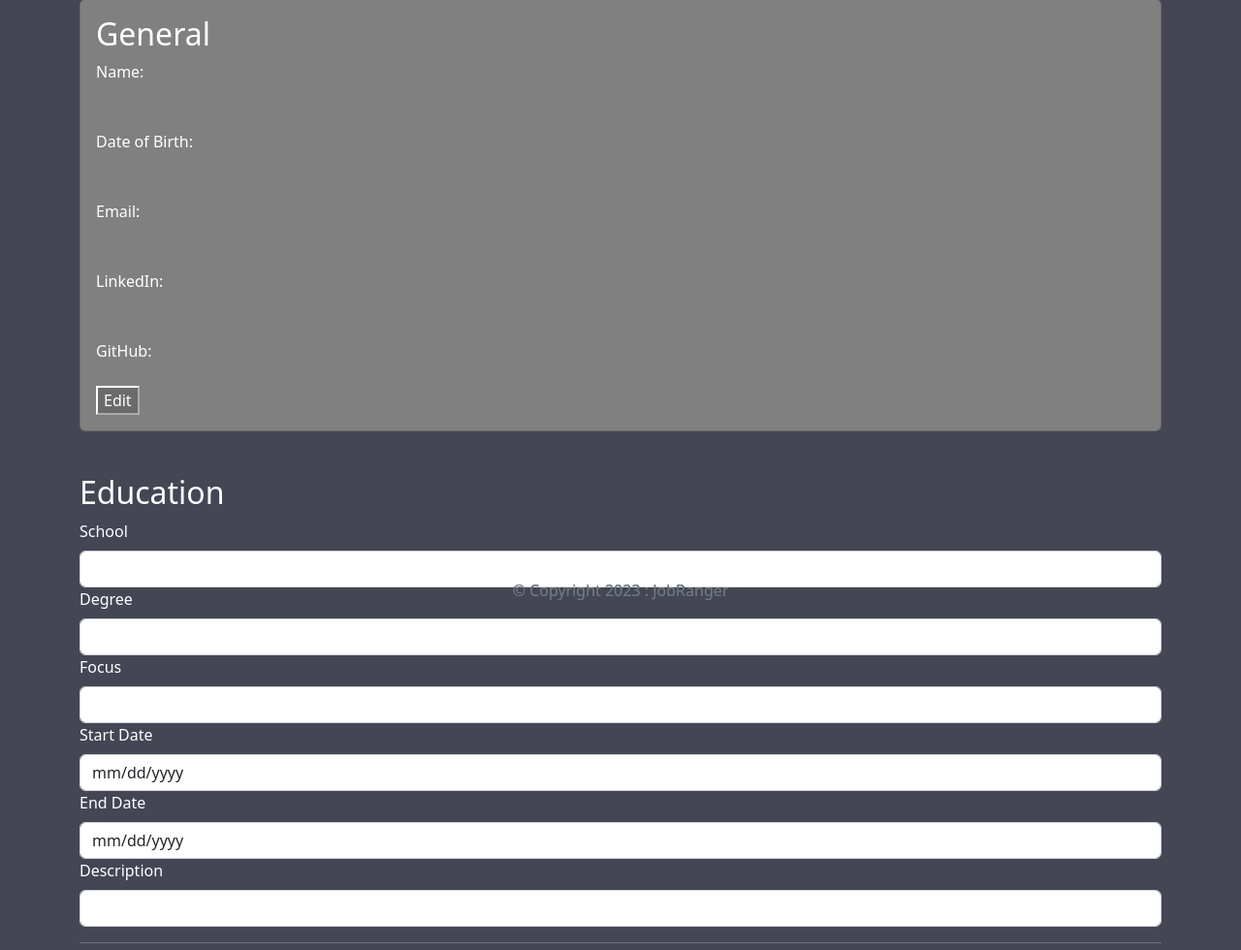
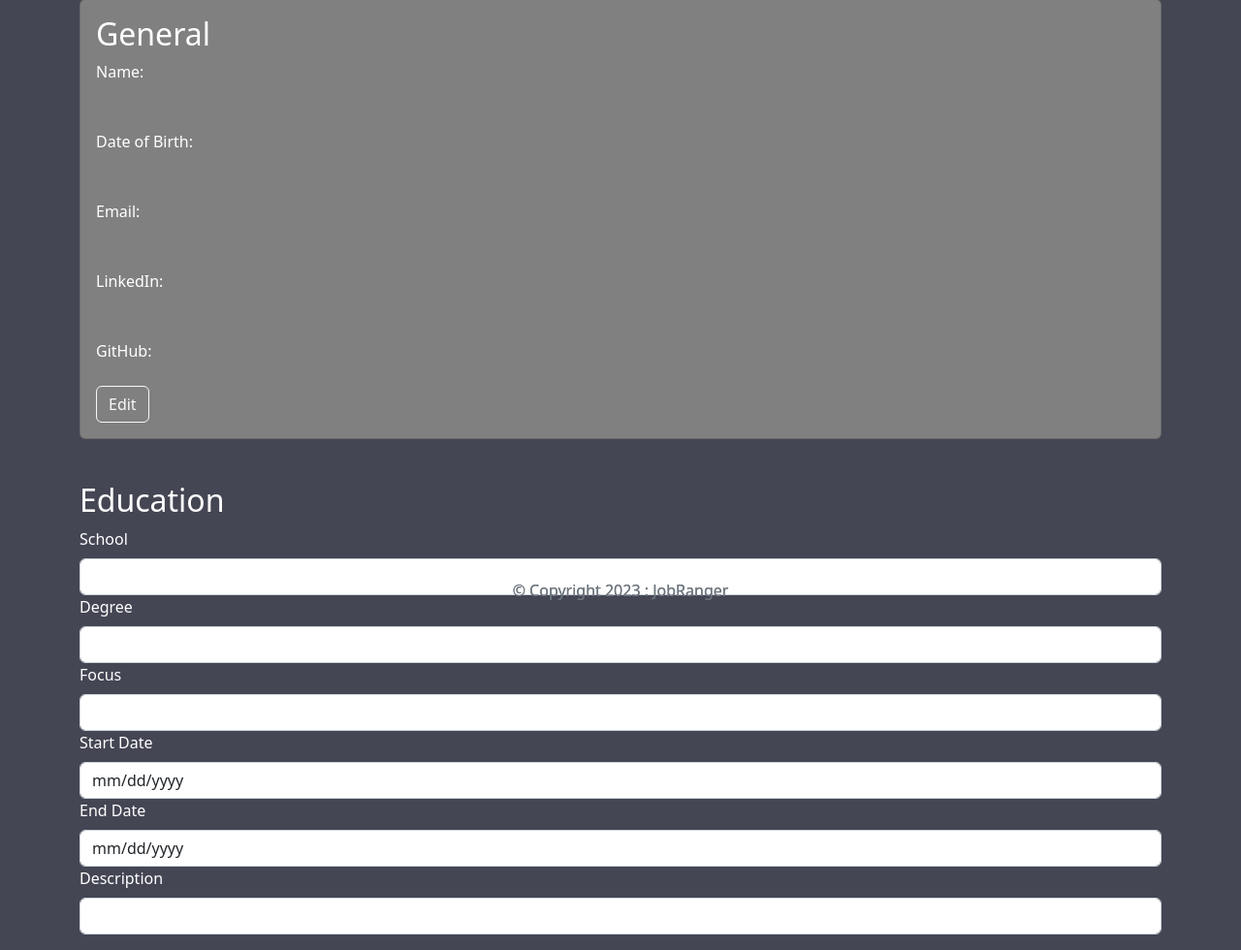
Before and after one commit to GrantHGR/JobRanger, a Node server app: template src/views/pages/info.ejs in a window 1280 px wide. Shown: the part 163-1143 px from the top of the page at 97% size. Run offline with Node 20, Linux system fonts and the light colour scheme; the template is opened without the code that fills it, so the values that code supplies are empty; some libraries are stand-ins or nearby versions.

Commit message:
New front end integration

```diff
--- a/src/index.js
+++ b/src/index.js
@@ -79,7 +79,7 @@ app.get('/home', (req, res) => {
 })
 
 app.get('/discover', (req, res) => {
-  res.render("pages/discover")
+  res.render("pages/jobSearch")
 })
 
 app.post('/login', async (req, res) => {
--- a/src/views/pages/JobSearch.ejs
+++ b/src/views/pages/JobSearch.ejs
@@ -2,7 +2,7 @@
 <%- include ('../partials/menu') %>
 
 <main>
-    <div class="container">
+    <div class="container" style="padding-top: 20px;">
       <h1>Job Search Results</h1>
       <form action="/JobSearch" method="POST">
         <div class="container">
--- a/src/views/pages/info.ejs
+++ b/src/views/pages/info.ejs
@@ -49,7 +49,7 @@
                                         <br>
                                         <form action="/info/editGeneral" method="POST" float="right">
                                             <input id="id" name="id" hidden value="<%= data[0][0].id %>" />
-                                            <button type="submit">Edit</button>
+                                            <button class="btn btn-outline-light" type="submit">Edit</button>
                                         </form>
                                 </tbody>
                             </table>
@@ -58,7 +58,7 @@
                     <% ; %>
                 </div>
                 <% } else { %>
-                    <div class="container" style="padding-top: 10px">
+                    <div class="container" style="padding-top: 10px; background-color: #808080;">
                         <form action="/info/addGeneral" method="POST">
 
                             <label for="firstname">First Name</label>
@@ -86,7 +86,7 @@
                         <% }%>
                     </div>
                     <br>
-                    <div class="container" style="padding-top: 20px">
+                    <div class="container" style="padding-top: 20px;">
                         <form action="/info/addEducation" method="POST" id="education">
                             <h2>Education</h2>
 
@@ -118,7 +118,7 @@
                     <br>
                     <div class="container">
                         <% data[1].forEach(function(item){ %>
-                            <div class="card" style="width: 100%">
+                            <div class="card" style="width: 100%; background-color: #808080;">
                                 <div class="card-body">
                                     <table>
                                         <tbody>
@@ -153,11 +153,11 @@
                                             <br>
                                             <form action="/info/editEducation" method="POST" float="right">
                                                 <input id="id" name="id" hidden value="<%= item.id %>" />
-                                                <button type="submit">Edit</button>
+                                                <button class="btn btn-outline-light" type="submit">Edit</button>
                                             </form>
                                             <form action="/info/rmEducation" method="POST" float="right">
                                                 <input id="id" name="id" hidden value="<%= item.id %>" />
-                                                <button type="submit">Delete</button>
+                                                <button class="btn btn-outline-light" type="submit">Delete</button>
                                             </form>
                                         </tbody>
                                     </table>
@@ -197,7 +197,7 @@
                     <br>
                     <div class="container">
                         <% data[2].forEach(function(item){ %>
-                            <div class="card" style="width: 100%">
+                            <div class="card" style="width: 100%; background-color: #808080;">
                                 <div class="card-body">
                                     <table>
                                         <tbody>
@@ -228,11 +228,11 @@
                                             <br>
                                             <form action="/info/editExperience" method="POST" float="right">
                                                 <input id="id" name="id" hidden value="<%= item.id %>" />
-                                                <button type="submit">Edit</button>
+                                                <button class="btn btn-outline-light" type="submit">Edit</button>
                                             </form>
                                             <form action="/info/rmExperience" method="POST" float="right">
                                                 <input id="id" name="id" hidden value="<%= item.id %>" />
-                                                <button type="submit">Delete</button>
+                                                <button class="btn btn-outline-light" type="submit">Delete</button>
                                             </form>
                                         </tbody>
                                     </table>
@@ -259,7 +259,7 @@
                     <br>
                     <div class="container">
                         <% data[3].forEach(function(item){ %>
-                            <div class="card" style="width: 100%">
+                            <div class="card" style="width: 100%; background-color: #808080;">
                                 <div class="card-body">
                                     <table>
                                         <tbody>
@@ -270,11 +270,11 @@
                                             <br>
                                             <form action="/info/editSkill" method="POST" float="right">
                                                 <input id="id" name="id" hidden value="<%= item.id %>" />
-                                                <button type="submit">Edit</button>
+                                                <button class="btn btn-outline-light" type="submit">Edit</button>
                                             </form>
                                             <form action="/info/rmSkill" method="POST" float="right">
                                                 <input id="id" name="id" hidden value="<%= item.id %>" />
-                                                <button type="submit">Delete</button>
+                                                <button class="btn btn-outline-light" type="submit">Delete</button>
                                             </form>
                                         </tbody>
                                     </table>
@@ -305,7 +305,7 @@
                     <br>
                     <div class="container">
                         <% data[4].forEach(function(item){ %>
-                            <div class="card" style="width: 100%">
+                            <div class="card" style="width: 100%; background-color: #808080;">
                                 <div class="card-body">
                                     <table>
                                         <tbody>
@@ -321,11 +321,11 @@
                                             <br>
                                             <form action="/info/editLanguage" method="POST" float="right">
                                                 <input id="id" name="id" hidden value="<%= item.id %>" />
-                                                <button type="submit">Edit</button>
+                                                <button class="btn btn-outline-light" type="submit">Edit</button>
                                             </form>
                                             <form action="/info/rmLanguage" method="POST" float="right">
                                                 <input id="id" name="id" hidden value="<%= item.id %>" />
-                                                <button type="submit">Delete</button>
+                                                <button class="btn btn-outline-light" type="submit">Delete</button>
                                             </form>
                                         </tbody>
                                     </table>
@@ -355,7 +355,7 @@
                     <br>
                     <div class="container">
                         <% data[5].forEach(function(item){ %>
-                            <div class="card" style="width: 100%">
+                            <div class="card" style="width: 100%; background-color: #808080;">
                                 <div class="card-body">
                                     <table>
                                         <tbody>
@@ -371,11 +371,11 @@
                                             <br>
                                             <form action="/info/editLocation" method="POST" float="right">
                                                 <input id="id" name="id" hidden value="<%= item.id %>" />
-                                                <button type="submit">Edit</button>
+                                                <button class="btn btn-outline-light" type="submit">Edit</button>
                                             </form>
                                             <form action="/info/rmLocation" method="POST" float="right">
                                                 <input id="id" name="id" hidden value="<%= item.id %>" />
-                                                <button type="submit">Delete</button>
+                                                <button class="btn btn-outline-light" type="submit">Delete</button>
                                             </form>
                                         </tbody>
                                     </table>
--- a/src/views/pages/resume_1.ejs
+++ b/src/views/pages/resume_1.ejs
@@ -8,7 +8,7 @@
   p {font-family: Cambria;}
 </style>
 
-  <main>
+  <main style="background: #ffffff; color:black;">
     <script src="https://code.jquery.com/jquery-3.3.1.slim.min.js" integrity="sha384-q8i/X+965DzO0rT7abK41JStQIAqVgRVzpbzo5smXKp4YfRvH+8abtTE1Pi6jizo" crossorigin="anonymous"></script>
     <script src="https://cdn.jsdelivr.net/npm/popper.js@1.14.7/dist/umd/popper.min.js" integrity="sha384-UO2eT0CpHqdSJQ6hJty5KVphtPhzWj9WO1clHTMGa3JDZwrnQq4sF86dIHNDz0W1" crossorigin="anonymous"></script>
     <script src="https://cdn.jsdelivr.net/npm/bootstrap@4.3.1/dist/js/bootstrap.min.js" integrity="sha384-JjSmVgyd0p3pXB1rRibZUAYoIIy6OrQ6VrjIEaFf/nJGzIxFDsf4x0xIM+B07jRM" crossorigin="anonymous"></script>
```
Also changed, not shown: src/views/pages/home.ejs (+0 -20 lines).
